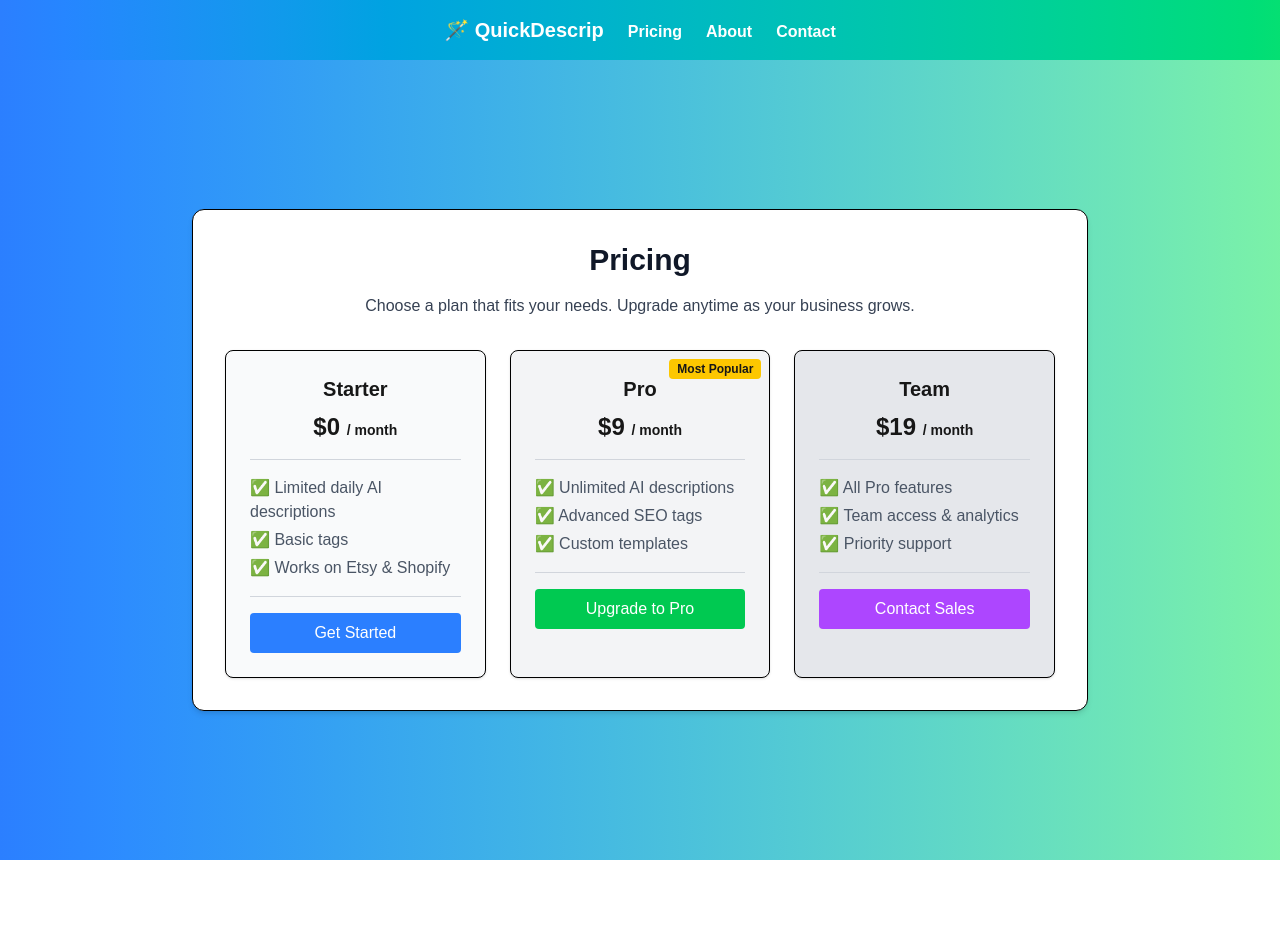
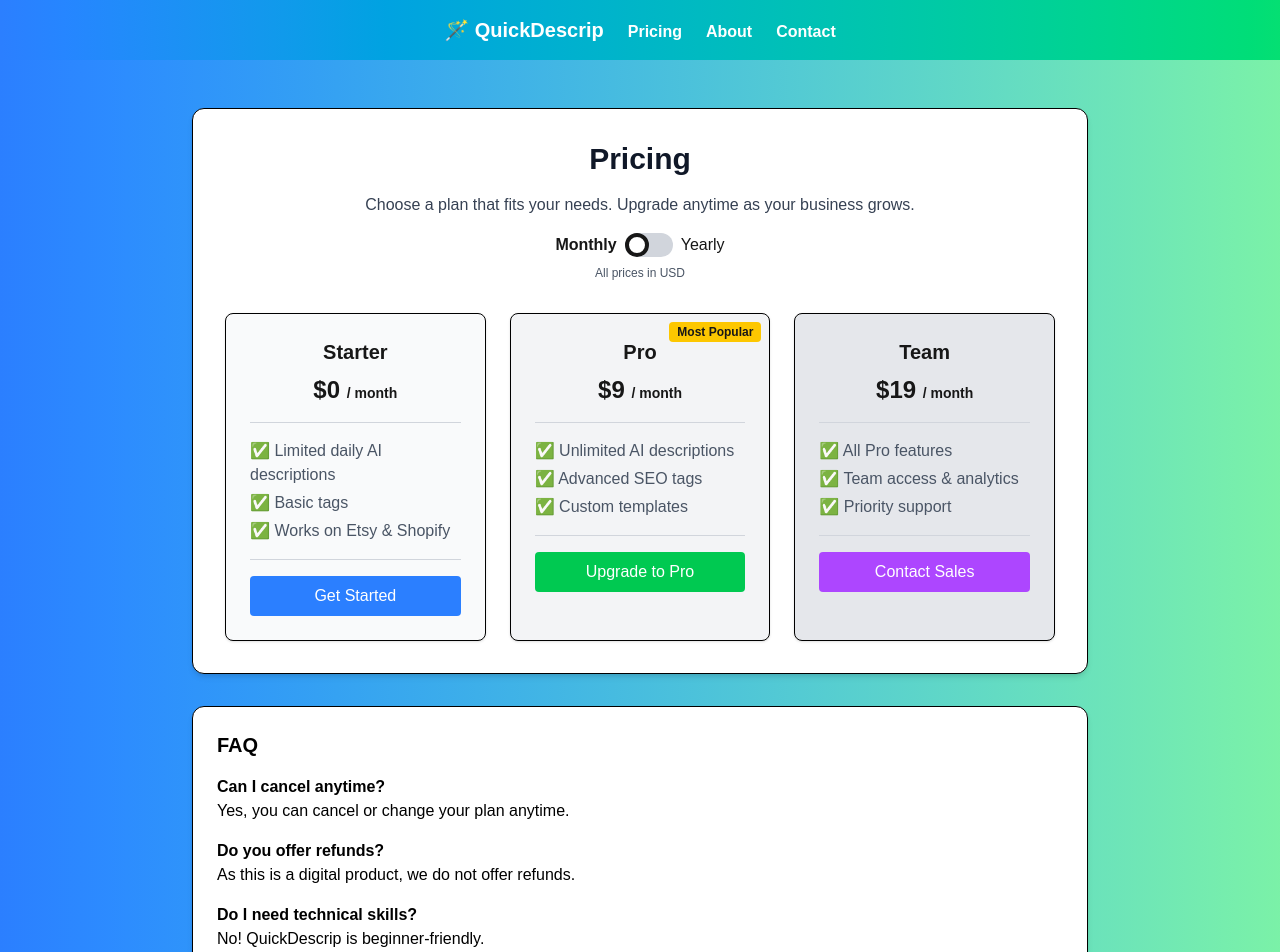
Before and after one commit to neymahs/quickdescrip, a Next.js app: page /pricing in a window 1280 px wide. Shown: the top 952 px of the page. Before the commit the page ends 860 px from the top, so only its background shows below. Built offline with nearby package versions, Linux system fonts and the light colour scheme.

Commit message:
Add monthly/yearly toggle and FAQ to pricing page

```diff
--- a/src/app/pricing/page.tsx
+++ b/src/app/pricing/page.tsx
@@ -1,15 +1,40 @@
+"use client";
+
+import { useState } from "react";
+
 export default function PricingPage() {
+  const [yearly, setYearly] = useState(false);
+
   return (
     <main className="flex flex-col items-center justify-center min-h-screen px-4 py-12 bg-gradient-to-r from-blue-500 to-green-300">
       <div className="bg-white border border-black rounded-xl shadow-md p-8 max-w-4xl w-full text-center">
         <h1 className="text-3xl font-bold text-gray-900 mb-4">Pricing</h1>
-        <p className="text-gray-700 mb-8">Choose a plan that fits your needs. Upgrade anytime as your business grows.</p>
+        <p className="text-gray-700 mb-4">Choose a plan that fits your needs. Upgrade anytime as your business grows.</p>
+
+        {/* Toggle */}
+        <div className="flex items-center justify-center mb-2">
+          <span className={`${!yearly ? 'font-bold' : ''}`}>Monthly</span>
+          <label className="mx-2 relative inline-block w-12 align-middle select-none">
+            <input
+              type="checkbox"
+              checked={yearly}
+              onChange={() => setYearly(!yearly)}
+              className="absolute block w-6 h-6 rounded-full bg-white border-4 appearance-none cursor-pointer left-0 top-0 transition-transform duration-300 ease-in-out transform checked:translate-x-6"
+            />
+            <span className="block overflow-hidden h-6 rounded-full bg-gray-300"></span>
+          </label>
+          <span className={`${yearly ? 'font-bold' : ''}`}>Yearly</span>
+        </div>
+
+        <p className="text-xs text-gray-600 mb-8">All prices in USD</p>
 
         <div className="grid grid-cols-1 md:grid-cols-3 gap-6">
           {/* Starter Plan */}
           <div className="bg-gray-50 border border-black rounded-lg p-6 shadow hover:shadow-lg transform hover:scale-105 transition">
             <h2 className="text-xl font-semibold mb-2">Starter</h2>
-            <p className="text-2xl font-bold mb-4">$0 <span className="text-sm">/ month</span></p>
+            <p className="text-2xl font-bold mb-4">
+              ${yearly ? 0 : 0} <span className="text-sm">/ {yearly ? "year" : "month"}</span>
+            </p>
             <hr className="my-4 border-gray-300" />
             <ul className="text-gray-600 text-left mb-4 space-y-1">
               <li>✅ Limited daily AI descriptions</li>
@@ -24,7 +49,9 @@ export default function PricingPage() {
           <div className="relative bg-gray-100 border border-black rounded-lg p-6 shadow hover:shadow-lg transform hover:scale-105 transition">
             <span className="absolute top-2 right-2 bg-yellow-400 text-xs font-semibold px-2 py-0.5 rounded">Most Popular</span>
             <h2 className="text-xl font-semibold mb-2">Pro</h2>
-            <p className="text-2xl font-bold mb-4">$9 <span className="text-sm">/ month</span></p>
+            <p className="text-2xl font-bold mb-4">
+              ${yearly ? 90 : 9} <span className="text-sm">/ {yearly ? "year" : "month"}</span>
+            </p>
             <hr className="my-4 border-gray-300" />
             <ul className="text-gray-600 text-left mb-4 space-y-1">
               <li>✅ Unlimited AI descriptions</li>
@@ -38,7 +65,9 @@ export default function PricingPage() {
           {/* Team Plan */}
           <div className="bg-gray-200 border border-black rounded-lg p-6 shadow hover:shadow-lg transform hover:scale-105 transition">
             <h2 className="text-xl font-semibold mb-2">Team</h2>
-            <p className="text-2xl font-bold mb-4">$19 <span className="text-sm">/ month</span></p>
+            <p className="text-2xl font-bold mb-4">
+              ${yearly ? 190 : 19} <span className="text-sm">/ {yearly ? "year" : "month"}</span>
+            </p>
             <hr className="my-4 border-gray-300" />
             <ul className="text-gray-600 text-left mb-4 space-y-1">
               <li>✅ All Pro features</li>
@@ -50,6 +79,25 @@ export default function PricingPage() {
           </div>
         </div>
       </div>
+
+      {/* FAQ */}
+      <div className="bg-white border border-black rounded-xl shadow-md p-6 mt-8 max-w-4xl w-full text-left text-black">
+        <h2 className="text-xl font-bold mb-4">FAQ</h2>
+        <ul className="space-y-4">
+          <li>
+            <strong>Can I cancel anytime?</strong><br />
+            Yes, you can cancel or change your plan anytime.
+          </li>
+          <li>
+            <strong>Do you offer refunds?</strong><br />
+            As this is a digital product, we do not offer refunds.
+          </li>
+          <li>
+            <strong>Do I need technical skills?</strong><br />
+            No! QuickDescrip is beginner-friendly.
+          </li>
+        </ul>
+      </div>
     </main>
   );
 }
```
